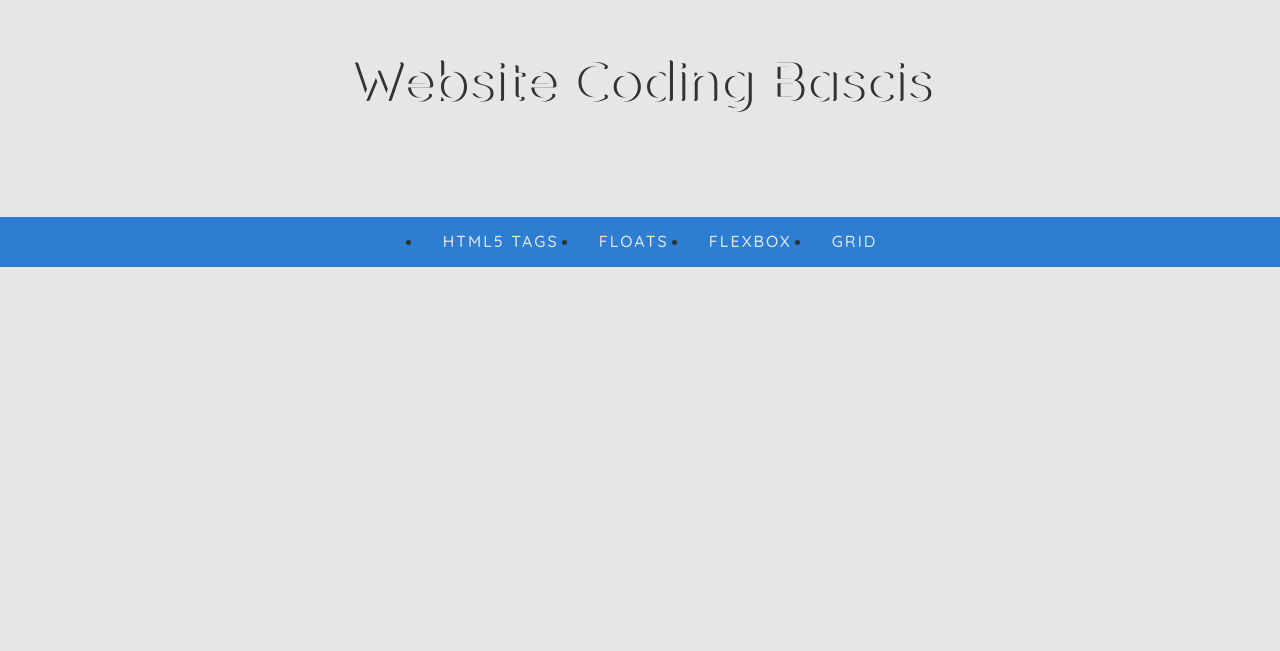
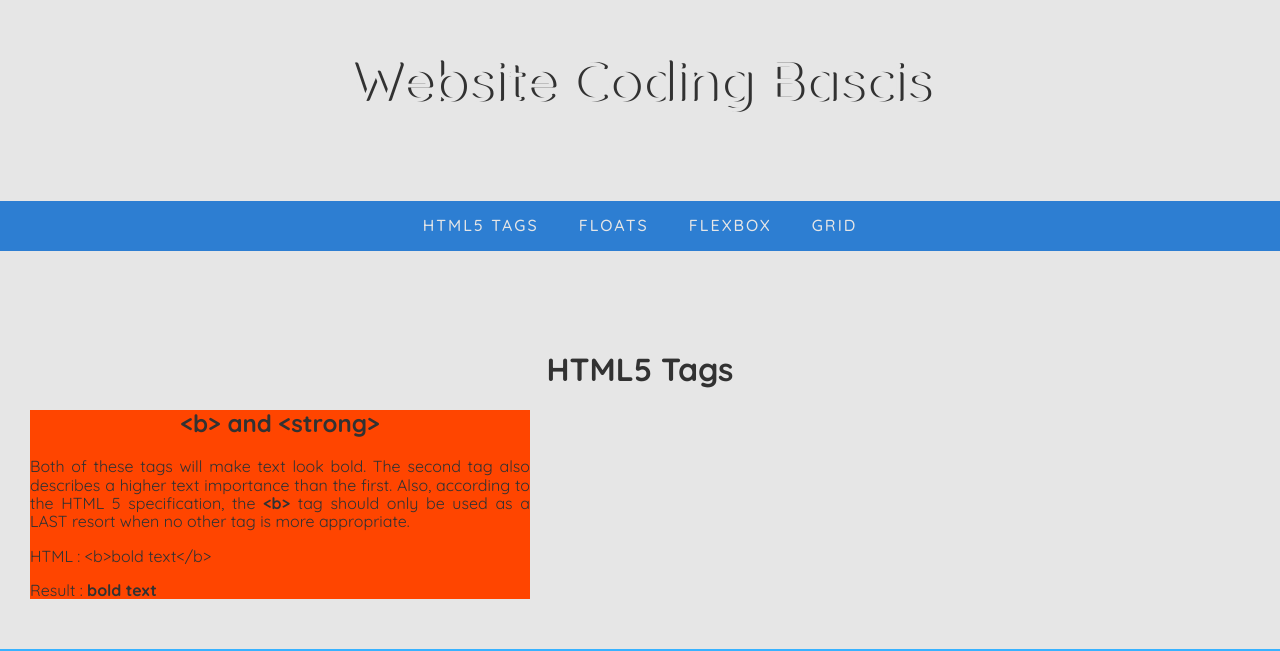
Before and after one commit to f54vnfg/HTML-Text-Tags, a website: page src/index.html in a window 1280 px wide. Shown: the part 149-800 px from the top of the page. Drawn offline with nearby package versions, Linux system fonts and the light colour scheme; files that its build step writes are made by us from their sources.

Commit message:
style additions, small fixes, and npm dependency update

```diff
--- a/src/index.html
+++ b/src/index.html
@@ -1,4 +1,3 @@
-
 <!DOCTYPE html>
 <html lang="en">
 
@@ -43,8 +42,18 @@
     </div>
   </header>
 
-  <section style="height: 100vh;">
-    <!-- html5 tags -->
+  <section class="siteSection">     <!-- html5 tags -->
+    <h1 class="siteSection__heading">HTML5 Tags</h1>
+
+    <article class="dev-article">
+      <h2 class="dev-article__title"><b>&lt;b&gt;</b> and <b>&lt;strong&gt;</b></h2>
+      <p class="dev-article__text">Both of these tags will make text look bold. The second tag also describes a higher text importance than the first. Also, according to the HTML 5 specification, the <b>&lt;b&gt;</b> tag should only be used as a LAST resort when no other tag is more appropriate.</p>
+      <div class="dev-article__example-wrap">
+        <p class="dev-article__code-input">HTML : &lt;b&gt;bold text&lt;&sol;b&gt;</p>
+        <p class="dev-article__code-output">Result : <b>bold text</b></p>
+      </div>
+    </article>
+
   </section>
 
   <section>
--- /dev/null
+++ b/src/sass/global/_article.scss
@@ -0,0 +1,34 @@
+.siteSection {
+  margin: 100px 0 50px;
+  padding: 0 30px;
+
+  &__heading {
+    text-align: center;
+  }
+}
+
+.dev-article {
+  max-width: 500px;
+  background-color: orangered;
+
+  &__title {
+    text-align: center;
+  }
+
+  &__text {
+    text-align: justify;
+  }
+
+  &__example-wrap {
+
+  }
+
+  &__code-input {
+
+  }
+
+  &__code-output {
+
+  }
+
+}
--- a/src/sass/global/_global.scss
+++ b/src/sass/global/_global.scss
@@ -9,16 +9,3 @@ $color8: #f0f0f0;
 $color9: FireBrick;
 
 @import url('https://fonts.googleapis.com/css?family=Quicksand:400,500,700');
-
-.siteBody {
-  font-family: 'Quicksand', helvetica, sans-serif;
-  color: #323232;
-  background-color: #e6e6e6;
-
-
-  @include above-desktop-regular {
-    box-shadow: 0 10px 30px rgba(0,0,0,0.3);
-    max-width: 1440px;
-    margin: 30px auto 0;
-  }
-}
--- a/src/sass/global/_header.scss
+++ b/src/sass/global/_header.scss
@@ -37,6 +37,9 @@
     justify-content: center;
     display: flex;
     overflow: hidden;
+    list-style-type: none;
+    margin: 0;
+    padding: 0;
 
     @include mobile {
       transition: height 500ms;
@@ -102,3 +105,16 @@
     }
   }
 }
+
+.siteBody {
+  font-family: 'Quicksand', helvetica, sans-serif;
+  color: #323232;
+  background-color: #e6e6e6;
+
+
+  @include above-desktop-regular {
+    box-shadow: 0 10px 30px rgba(0,0,0,0.3);
+    max-width: 1440px;
+    margin: 30px auto 0;
+  }
+}
--- a/src/sass/style.scss
+++ b/src/sass/style.scss
@@ -1,9 +1,10 @@
 
-@import "normalize.css";
+@import "/node_modules/normalize.css/normalize.css";
 @import "other/mixins";
 @import "other/mixinsMedia";
 
+@import "global/global";
 @import "global/header";
-@import "global/global";
+@import "global/article";
 @import "global/footer";
 @import "global/toTopBtn";
```
Also changed, not shown: package.json (+3 -4 lines), dist/css/style.css, dist/index.html, 1 other file.
